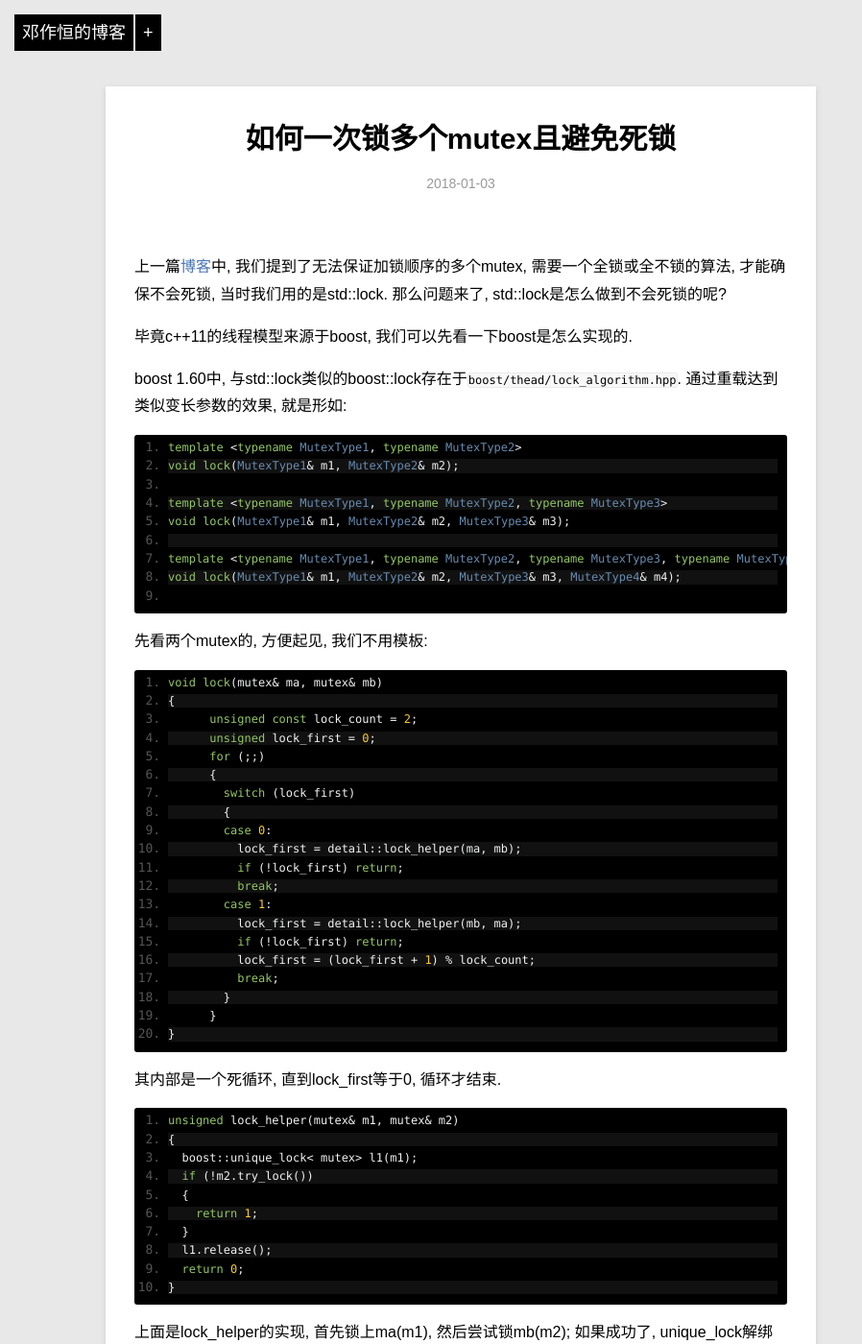
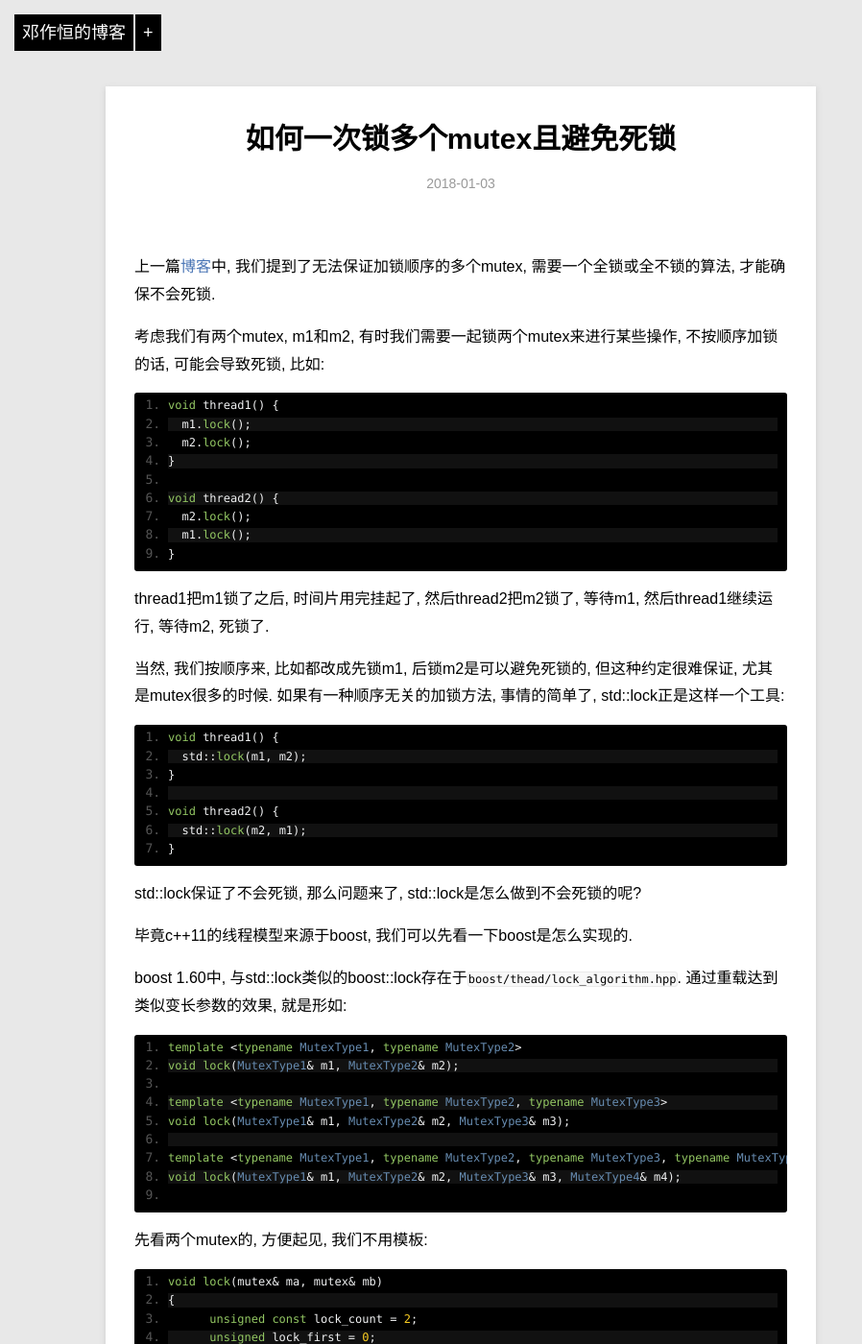
Before and after one commit to DengZuoheng/DengZuoheng.github.io, a Jekyll site: the page built from _posts/blog/2018-01-03-acquiring-multiple-locks-without-deadlock.md, in a window 1280 px wide and 1400 px high. Shown: the whole window at 96% size, without its empty margins (0-898 px from the left). Built offline with Jekyll 4.4.1, drawn with Linux system fonts in a browser that asks for light colours; comment, search, counter and statistics services are not loaded.

Commit message:
update open of std lock

```diff
--- a/_posts/blog/2018-01-03-acquiring-multiple-locks-without-deadlock.md
+++ b/_posts/blog/2018-01-03-acquiring-multiple-locks-without-deadlock.md
@@ -5,7 +5,38 @@ description: 上一篇博客中, 我们提到了无法保证加锁顺序的多
 category: blog
 ---
 
-上一篇[博客](/cpp-swap)中, 我们提到了无法保证加锁顺序的多个mutex, 需要一个全锁或全不锁的算法, 才能确保不会死锁, 当时我们用的是std::lock. 那么问题来了, std::lock是怎么做到不会死锁的呢?
+上一篇[博客](/cpp-swap)中, 我们提到了无法保证加锁顺序的多个mutex, 需要一个全锁或全不锁的算法, 才能确保不会死锁.
+
+考虑我们有两个mutex, m1和m2, 有时我们需要一起锁两个mutex来进行某些操作, 不按顺序加锁的话, 可能会导致死锁, 比如:
+
+~~~
+void thread1() {
+  m1.lock();
+  m2.lock();
+}
+
+void thread2() {
+  m2.lock();
+  m1.lock();
+}
+~~~
+
+thread1把m1锁了之后, 时间片用完挂起了, 然后thread2把m2锁了, 等待m1, 然后thread1继续运行, 等待m2, 死锁了.
+
+当然, 我们按顺序来, 比如都改成先锁m1, 后锁m2是可以避免死锁的, 但这种约定很难保证, 尤其是mutex很多的时候. 如果有一种顺序无关的加锁方法, 事情的简单了, std::lock正是这样一个工具:
+
+~~~
+void thread1() {
+  std::lock(m1, m2);
+}
+
+void thread2() {
+  std::lock(m2, m1);
+}
+~~~
+
+std::lock保证了不会死锁, 那么问题来了, std::lock是怎么做到不会死锁的呢?
+
 
 毕竟c++11的线程模型来源于boost, 我们可以先看一下boost是怎么实现的.
 
```
